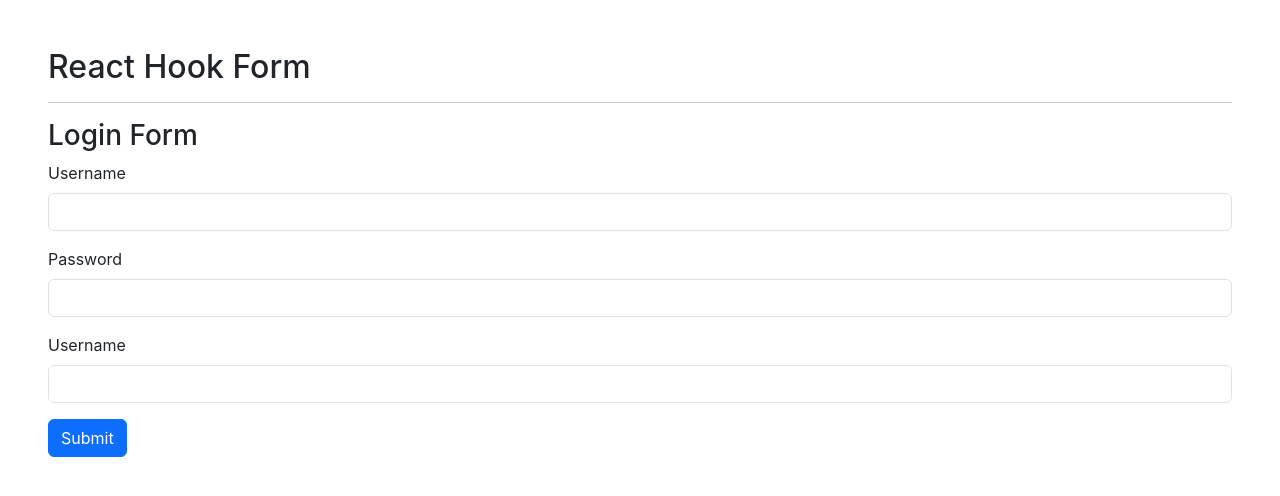
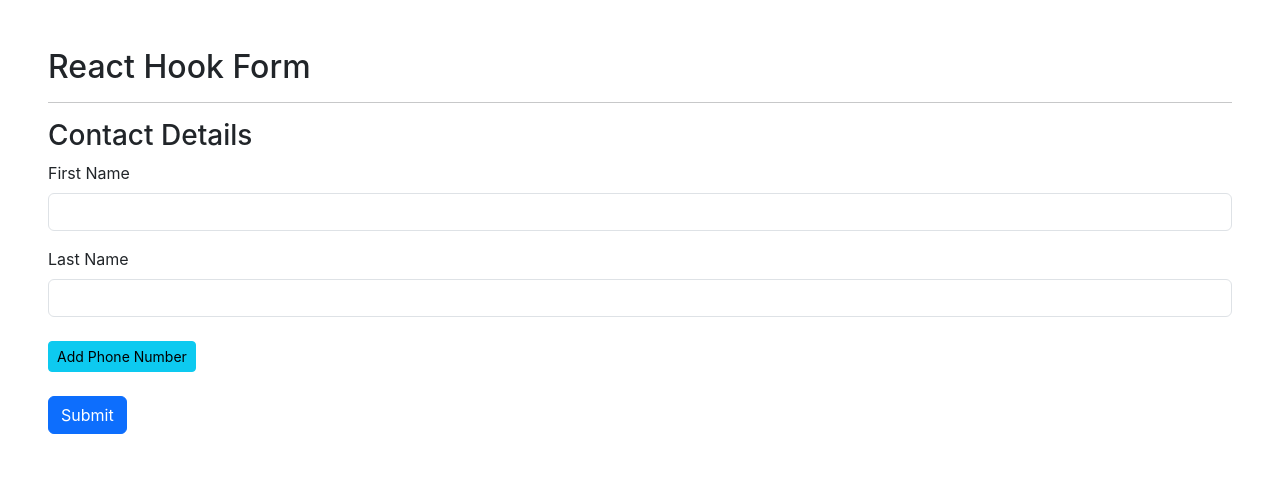
Before and after one commit to vivekanandpv/hook-forms-demo, a React (Create React App) app: page / in a window 1280 px wide. Shown: the top 496 px of the page. Built offline with nearby package versions, Linux system fonts and the light colour scheme; no server answers.

Commit message:
dynamic array

```diff
--- a/src/App.jsx
+++ b/src/App.jsx
@@ -1,5 +1,6 @@
 import React from 'react';
 import Login from './Login';
+import Contact from './Contact';
 
 const App = (props) => {
   return (
@@ -7,7 +8,7 @@
       <div className='p-5'>
         <h2>React Hook Form</h2>
         <hr />
-        <Login />
+        <Contact />
       </div>
     </>
   );
--- /dev/null
+++ b/src/Contact.jsx
@@ -0,0 +1,86 @@
+import { DevTool } from '@hookform/devtools';
+import React, { useEffect } from 'react';
+import { useForm, useFieldArray } from 'react-hook-form';
+import axios from 'axios';
+
+const Contact = (props) => {
+  const { register, control, handleSubmit, reset, formState } = useForm();
+
+  const {
+    isSubmitSuccessful,
+    isSubmitting,
+    isSubmitted,
+    errors,
+    dirtyFields,
+    touchedFields,
+  } = formState;
+
+  const { fields, append, remove } = useFieldArray({
+    name: 'phoneNumbers',
+    control: control,
+  });
+
+  const submit = (data) => {
+    console.log('form submitted', data);
+  };
+
+  const submissionError = (errors) => {
+    console.log('submission errors', errors);
+  };
+
+  useEffect(() => {
+    if (isSubmitSuccessful) {
+      reset();
+    }
+  }, [isSubmitSuccessful]);
+  return (
+    <>
+      <h3>Contact Details</h3>
+      <form noValidate onSubmit={handleSubmit(submit, submissionError)}>
+        <div className='mb-3'>
+          <label htmlFor='firstName' className='form-label'>
+            First Name
+          </label>
+          <input
+            type='text'
+            className='form-control'
+            id='firstName'
+            {...register('firstName')}
+          />
+        </div>
+        <div className='mb-3'>
+          <label htmlFor='lastName' className='form-label'>
+            Last Name
+          </label>
+          <input
+            type='text'
+            className='form-control'
+            id='lastName'
+            {...register('lastName')}
+          />
+        </div>
+        <div className='my-4'>
+          <button className='btn btn-info btn-sm' type='button'>
+            Add Phone Number
+          </button>
+        </div>
+        {fields.map((p, i) => {
+          return (
+            <div className='mb-3' key={p.id}>
+              <input type='text' className='form-control' />
+              <button className='btn btn-danger btn-sm ms-4' type='button'>
+                Remove Phone Number
+              </button>
+            </div>
+          );
+        })}
+
+        <button className='btn btn-primary' type='submit'>
+          Submit
+        </button>
+      </form>
+    </>
+  );
+};
+
+export default Contact;
```
